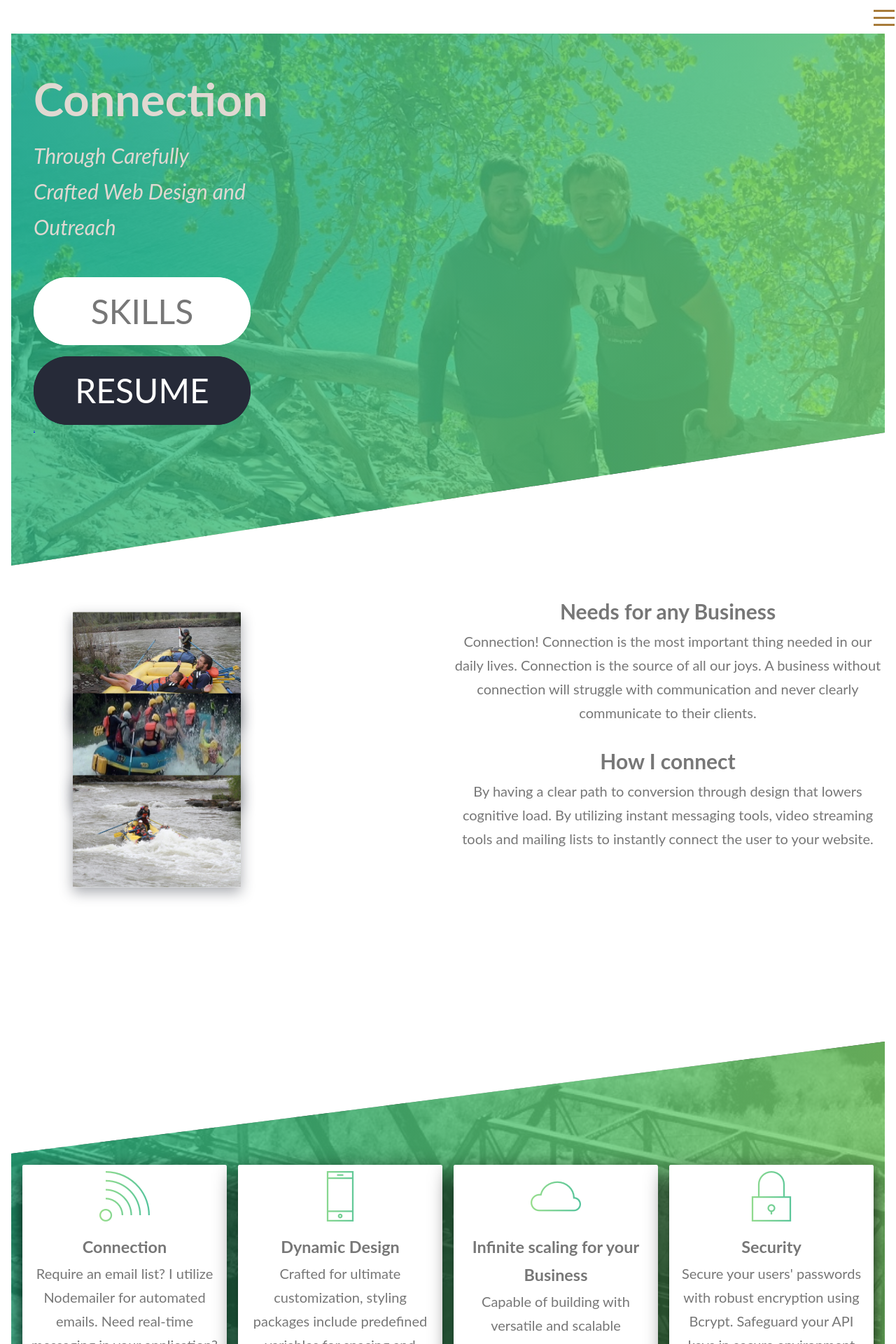
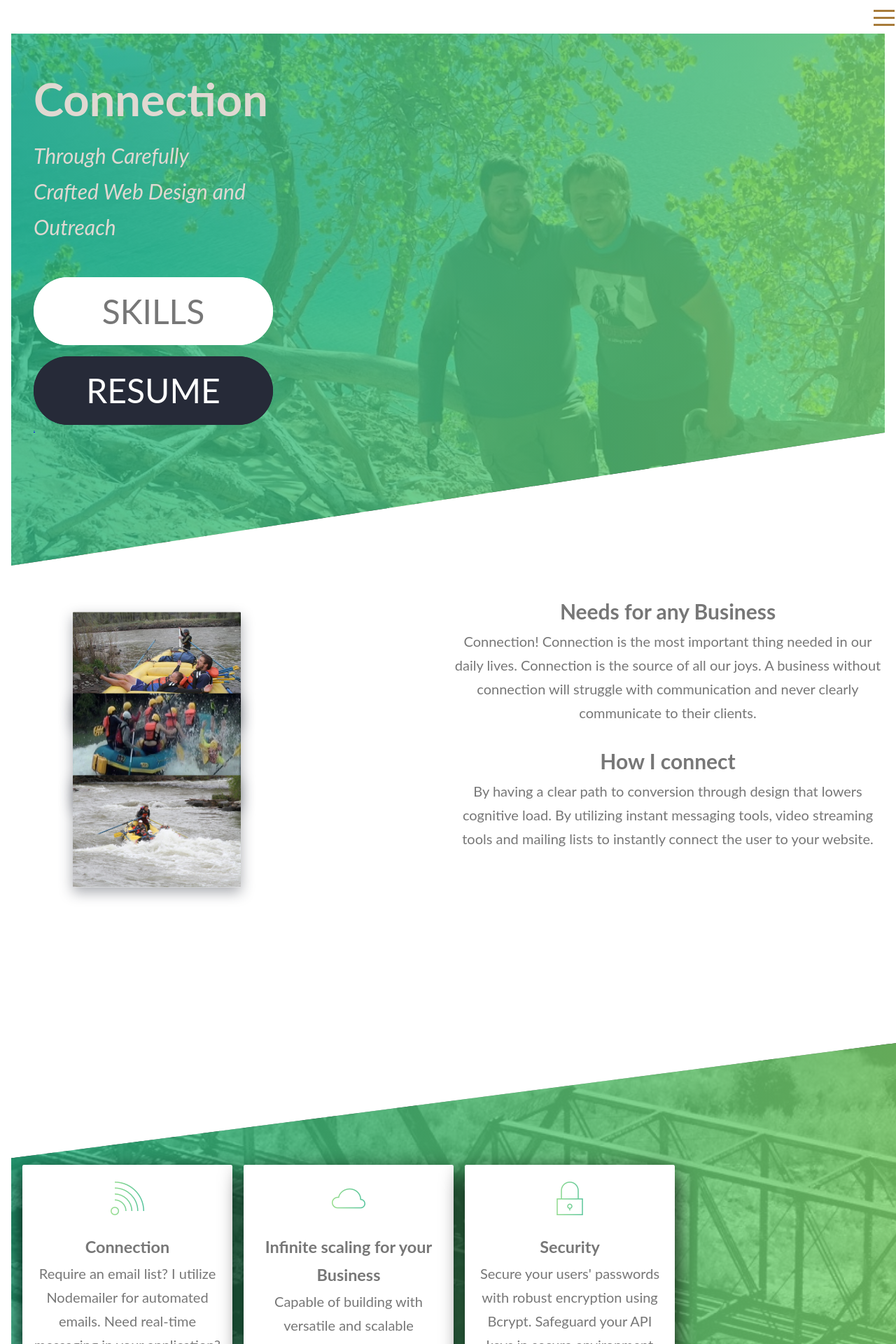
Before and after one commit to easy-thunder/diehl_domain, a Next.js app: page / in a window 1280 px wide. Shown: the top 1920 px of the page at 70% size. Built offline with nearby package versions, Linux system fonts and the light colour scheme.

Commit message:
removed dynamic design

```diff
--- a/components/homePageComponents/Hero/_hero.scss
+++ b/components/homePageComponents/Hero/_hero.scss
@@ -3,6 +3,7 @@
     background-repeat: no-repeat;
     background-size: cover;
     height: 95svh;
+    width: 100%;
     background-position: top;
     position: relative;
     clip-path: polygon(0 0, 100% 0, 100% 75%, 0 100%);
--- a/components/homePageComponents/Results/_results.scss
+++ b/components/homePageComponents/Results/_results.scss
@@ -39,7 +39,7 @@
         background-image: linear-gradient(to right, $gradient-left, $gradient-right);
         -webkit-background-clip: text;
         color: transparent;
-        scale: 1.5
+        // scale: 1.5
     }
 
     &:hover{
--- a/components/homePageComponents/Results/index.js
+++ b/components/homePageComponents/Results/index.js
@@ -8,13 +8,13 @@ export default function Results(){
                     <p className="featureBox__text">Require an email list? I utilize Nodemailer for automated emails. Need real-time messaging in your application? I can integrate Socket.io, SWR, or PeerJS for video communication using WebRTC</p>
                 </div>
             </div>
-            <div className="col-1-of-4">
+            {/* <div className="col-1-of-4">
                 <div className="featureBox">
                     <i className="featureBox__icon icon-basic-smartphone "></i>
                     <h3 className="heading-tertiary">Dynamic Design</h3>
                     <p className="featureBox__text">Crafted for ultimate customization, styling packages include predefined variables for spacing and color, ensuring seamless resizing from desktop to mobile and effortless comparison of color choices.</p>
                 </div>
-            </div>
+            </div> */}
             <div className="col-1-of-4">
                 <div className="featureBox">
                     <i className="featureBox__icon icon-basic-cloud "></i>
--- a/css/global.css
+++ b/css/global.css
@@ -5,7 +5,6 @@
 
 body {
   font-family: "Lato", sans-serif;
-  box-sizing: border-box;
   padding: 2rem;
   font-weight: 400;
   line-height: 1.7;
@@ -180,6 +179,7 @@ body {
   background-repeat: no-repeat;
   background-size: cover;
   height: 95svh;
+  width: 100%;
   background-position: top;
   position: relative;
   clip-path: polygon(0 0, 100% 0, 100% 75%, 0 100%);
@@ -383,8 +383,7 @@ body {
     display: inline-block;
     background-image: linear-gradient(to right, rgba(126, 213, 111, 0.8), rgba(40, 180, 131, 0.8));
     -webkit-background-clip: text;
-    color: transparent;
-    scale: 1.5; }
+    color: transparent; }
   .featureBox:hover {
     transform: translate(0, -1.5rem) scale(1.03); }
 
--- a/sass/abstracts/_variables.scss
+++ b/sass/abstracts/_variables.scss
@@ -19,8 +19,3 @@ $extra-large-gap:4rem;
 $main-title-font:8.125rem;
 $title-font: 3.75rem;
 $paragraph-font: 2.5rem;
-
-
-$photo-scale:1;
-$photo-width: 50rem;
-$photo-offset:1.25rem;
--- a/sass/base/_base.scss
+++ b/sass/base/_base.scss
@@ -4,12 +4,10 @@
     box-sizing: inherit;
 }
 
-html{
-    // font-size: 62.5%!important;
-}
+
 body{
     font-family: "Lato", sans-serif;
-    box-sizing: border-box;
+    // box-sizing: border-box;
     padding: $gap-web-border;
     font-weight: 400;
     line-height: 1.7;
```
